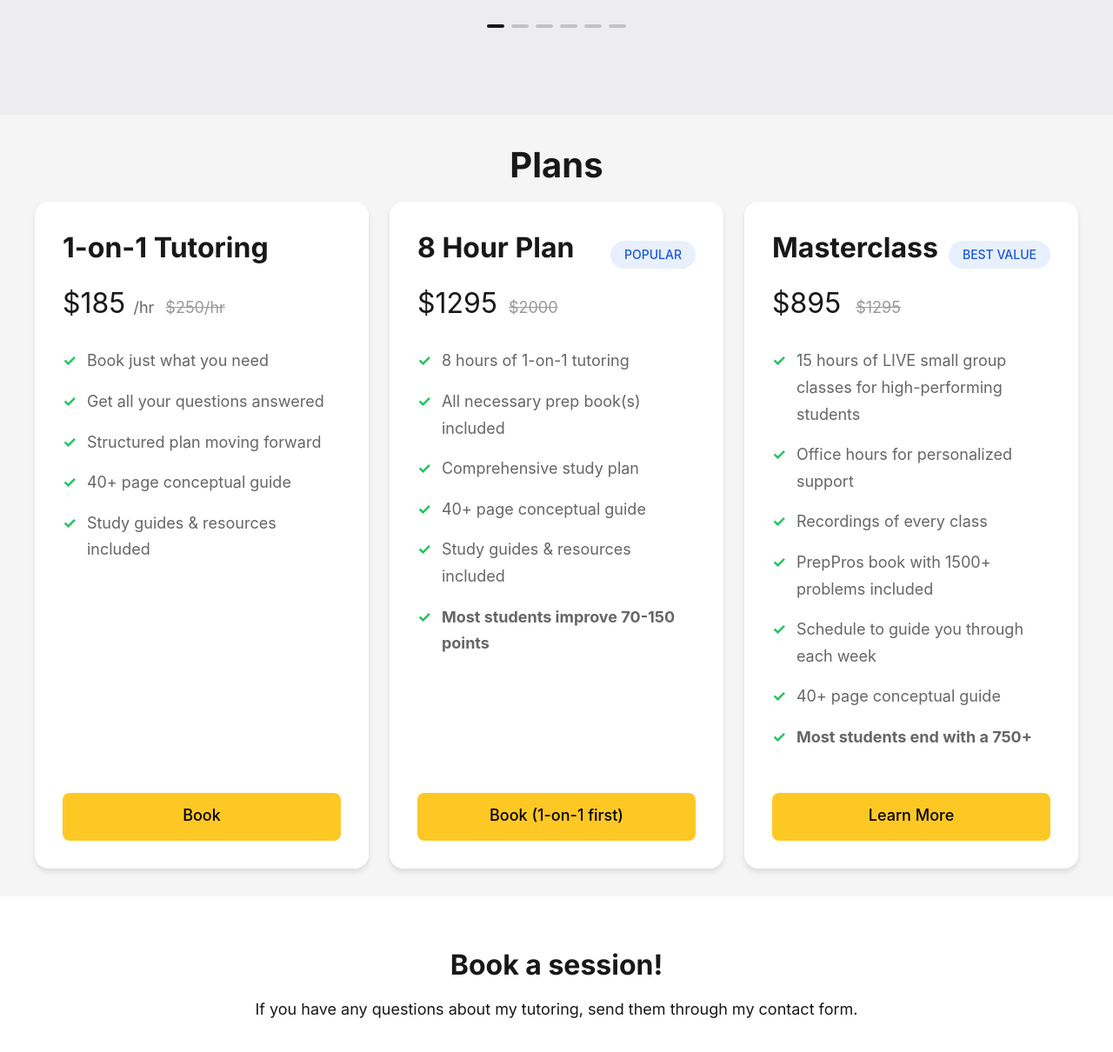
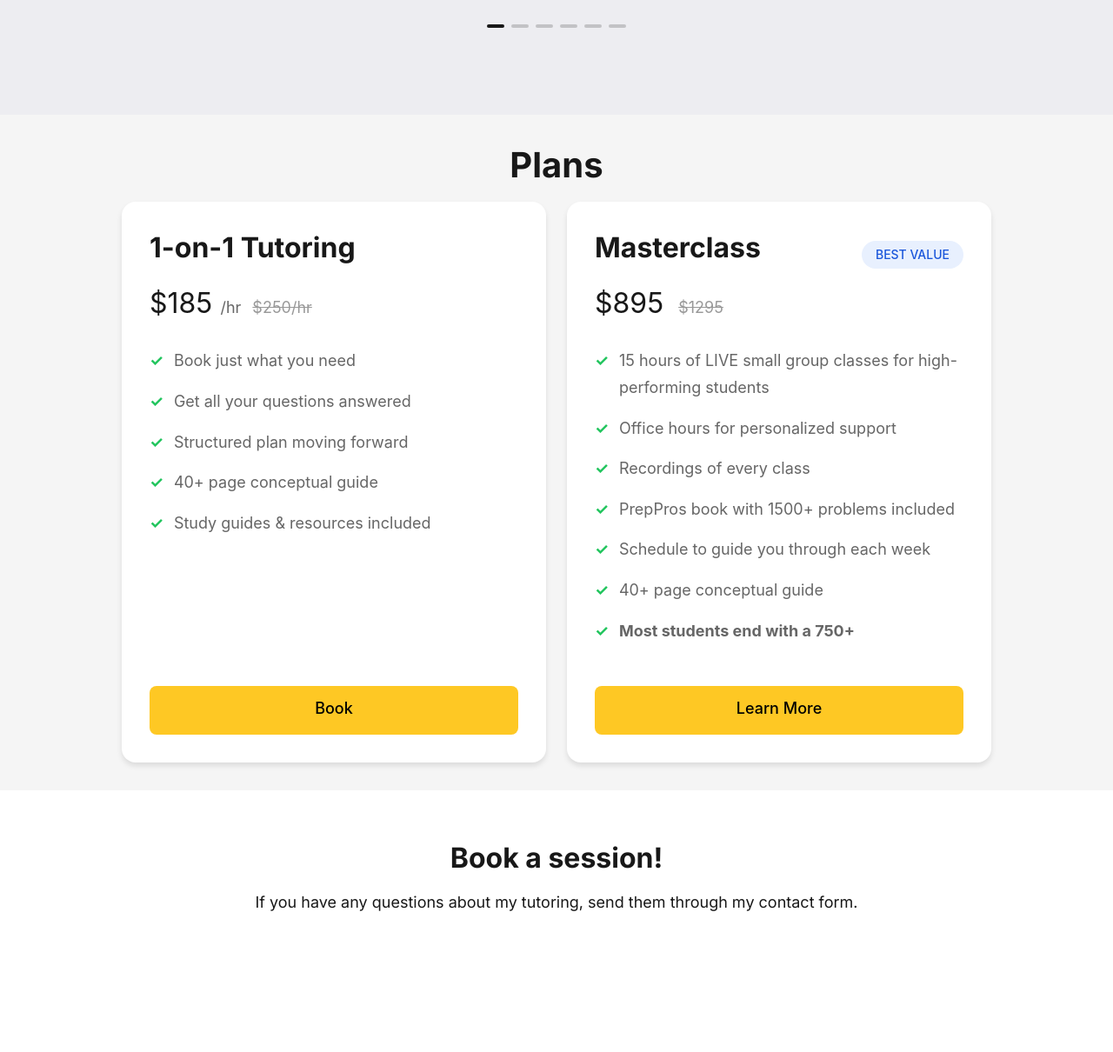
Before and after one commit to qExobyte/qExobyte.github.io, a Jekyll site: the page built from index.html, in a window 1280 px wide, cut to the strip 1308-3058 px from the top of the page. Shown: the top 1210 px of the strip at 87% size. Built offline with Jekyll 4.4.1, drawn with Linux system fonts in a browser that asks for light colours; nearby versions of some CDN libraries; some web fonts are replaced.

Commit message:
minor changes, removing 8 hour plan

```diff
--- a/_data/settings.yml
+++ b/_data/settings.yml
@@ -6,9 +6,10 @@ stats:
   8h: 1295
   class: 1295
   class-sale: 895
-  hours: 600
+  hours: 750
   years: 3
   views: 17 # in millions
+  spots: 3
   class-time: "5:00 - 6:30 pm ET"
 
 #-------------------------------
--- a/_includes/section-pricing.html
+++ b/_includes/section-pricing.html
@@ -29,27 +29,27 @@
             </div>
 
             <!-- 8 Hour Plan Card -->
-            <div class="pricing-card">
-                <div class="card-header">
-                    <h2 class="card-title">8 Hour Plan</h2>
-                    <span class="popular-tag">POPULAR</span>
-                </div>
-                <div class="price-container">
-                    <span class="price">${{ site.data.settings.stats.8h }}</span>
-                    <span class="original-price">${{ site.data.settings.stats.rate | times: 8 }}</span>
-                </div>
-                <ul class="feature-list">
-                    <li class="feature-item">8 hours of 1-on-1 tutoring</li>
-                    <li class="feature-item">All necessary prep book(s) included</li>
-                    <li class="feature-item">Comprehensive study plan</li>
-                    <li class="feature-item">40+ page conceptual guide</li>
-                    <li class="feature-item">Study guides & resources included</li>
-                    <li class="feature-item"><b>Most students improve 70-150 points</b></li>
-                </ul>
-                <a href="/#book">
-                    <button class="enroll-button">Book (1-on-1 first)</button>
-                </a>
-            </div>
+<!--            <div class="pricing-card">-->
+<!--                <div class="card-header">-->
+<!--                    <h2 class="card-title">8 Hour Plan</h2>-->
+<!--                    <span class="popular-tag">POPULAR</span>-->
+<!--                </div>-->
+<!--                <div class="price-container">-->
+<!--                    <span class="price">${{ site.data.settings.stats.8h }}</span>-->
+<!--                    <span class="original-price">${{ site.data.settings.stats.rate | times: 8 }}</span>-->
+<!--                </div>-->
+<!--                <ul class="feature-list">-->
+<!--                    <li class="feature-item">8 hours of 1-on-1 tutoring</li>-->
+<!--                    <li class="feature-item">All necessary prep book(s) included</li>-->
+<!--                    <li class="feature-item">Comprehensive study plan</li>-->
+<!--                    <li class="feature-item">40+ page conceptual guide</li>-->
+<!--                    <li class="feature-item">Study guides & resources included</li>-->
+<!--                    <li class="feature-item"><b>Most students improve 70-150 points</b></li>-->
+<!--                </ul>-->
+<!--                <a href="/#book">-->
+<!--                    <button class="enroll-button">Book (1-on-1 first)</button>-->
+<!--                </a>-->
+<!--            </div>-->
 
             <!-- Masterclass Card -->
             <div class="pricing-card">
--- a/_pages/about.md
+++ b/_pages/about.md
@@ -82,37 +82,33 @@ If you're interested in getting your score up, book a session below!
 </details>
 
 <details>
-    <summary>How much will my score improve after 8 hours of tutoring?</summary>
+    <summary>How much will my score improve with x hours of tutoring?</summary>
     <div>
-        At the end of the day, there's no golden ticket where you can pay a certain amount of money for a certain SAT score. Almost every test prep company that advertises score guarantees has caveats in the fineprint. If a student doesn't put in effort, then 8 hours will get them nowhere. If a student is critical of their learning and practices consistently, then I've seen up to 200 point improvement.
+        At the end of the day, there's no golden ticket where you can pay a certain amount of money for a certain SAT score. Almost every test prep company that advertises score guarantees has caveats in the fineprint (i.e. "must complete all 500 hours of material").
+        <br><br>
+        Instead, I prefer to let the results of students speak for themselves. Most Masterclass students score over a 750, and many of my 1-on-1 students improve 150+ points or surpass their personal goals. But this progress inevitably takes <b>time and effort.</b> I don't want a score guarantee to relieve students of accountability or disincentivize perseverance.
     </div>
 </details>
 
 <details>
     <summary>What is your background?</summary>
     <div>
-        At the University of Virginia, I'm most of the way through a degree in Computer Science and Economics, and I'm pursuing a minor in Mathematics. I currently have a 3.9 GPA.
+        At the University of Virginia, I'm nearly through a degree in Computer Science and Economics, and I'm pursuing a minor in Mathematics. I currently have a 3.9 GPA.
         <br><br>
         Outside of school, I've worked as a software engineering intern at Wells Fargo, and participated in Susquehanna International Group's Discovery Day program for quantitative trading.
         <br><br>
-        I also play violin in UVA's student-run symphony orchestra and love to play poker!
+        I'm also president of UVA's poker club and play violin in the student-run symphony orchestra!
         <br><br>
-        Some mathematical courses I've completed include:
-        <li>AP Calculus BC (Calc 1 & 2) -- AP Score: 5 -- AB Subscore: 5</li>
-        <li>Multivariable Calculus (Calc 3)</li>
+        My mathematical background includes:
+        <li>Math of Derivative Securities (grad-level)</li>
+        <li>Algorithms (grad-level)</li>
+        <li>Statistics, Probability, Econometrics (undergrad)</li>
+        <li>Several proof-based courses and basic real analysis</li>
+        <li>Linear Algebra</li>
+        <li>Discrete Math & Theory of Computation</li>
+        <li>Calculus 1, 2, and 3 -- 5 on BC calc exam</li>
         <li>Calculus-based Physics - Mechanics & Electricity/Magnetism</li>
-        <li>Linear Algebra</li>
-        <li>Discrete Math</li>
-        <li>Theory of Computation</li>
-        <li>Transition to Higher Math <a href="https://www.amazon.com/Art-Proof-Training-Mathematics-Undergraduate/dp/1441970223">(basically this book)</a></li>
-        <li>Probability (college-level)</li>
-        <li>Statistics (college-level)</li>
-        <li>Data Structures & Algorithms</li>
-        <li>Computer Systems (OS, Computer Architecture)</li>
-        <li>Machine Learning</li>
-        <li>Intermediate Micro & Macroeconomics</li>
-        <li>Econometrics</li>
-        <li>Next Semester: Graduate-level Algorithms, Real Analysis, and Math of Derivative Securities</li>
+        <li>An entire computer science & economics undergraduate curriculum</li>
         <br>
         As for the SAT, I scored a 1570 (770 EBRW / 800 Math).
         <br>
--- a/_pages/classes.html
+++ b/_pages/classes.html
@@ -214,9 +214,9 @@ permalink: /classes/
 
     <div style="text-align: center; margin-top: 5rem;">
                 <div style="max-width: 500px; text-align: center; margin: auto;">
-                    <h3 style="margin-bottom: 1rem; font-weight: normal;">The June cohort just began but <b>there are still 3 spots.</b></h3>
+                    <h3 style="margin-bottom: 1rem; font-weight: normal;">The June cohort just began but <b>there are still {{site.data.settings.stats.spots }} spots.</b></h3>
                 </div>
-        <h2 class="highlighted desktop-highlight">Join before it fills up!</h2>
+        <h2 class="highlighted desktop-highlight">Enroll before it fills up!</h2>
     </div>
     <div class="pricing-wrapper" style="background-color: #FFFFFF">
         <div class="pricing-container" style="max-width: 500px;">
--- a/_sass/pricing_styles.scss
+++ b/_sass/pricing_styles.scss
@@ -12,7 +12,7 @@
 }
 
 .pricing-wrapper .pricing-container {
-  max-width: 1200px;
+  max-width: 1000px;
   margin: 0 auto;
 }
 
@@ -24,7 +24,7 @@
 
 .pricing-wrapper .pricing-grid {
   display: grid;
-  grid-template-columns: repeat(3, 1fr);
+  grid-template-columns: repeat(2, 1fr);
   gap: 1.5rem;
 }
 
```
Also changed, not shown: other parts of _pages/about.md (+1 -1 lines).
